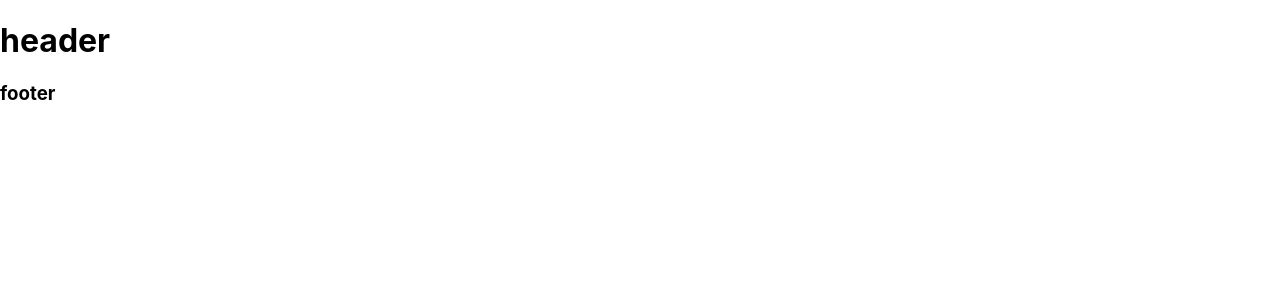
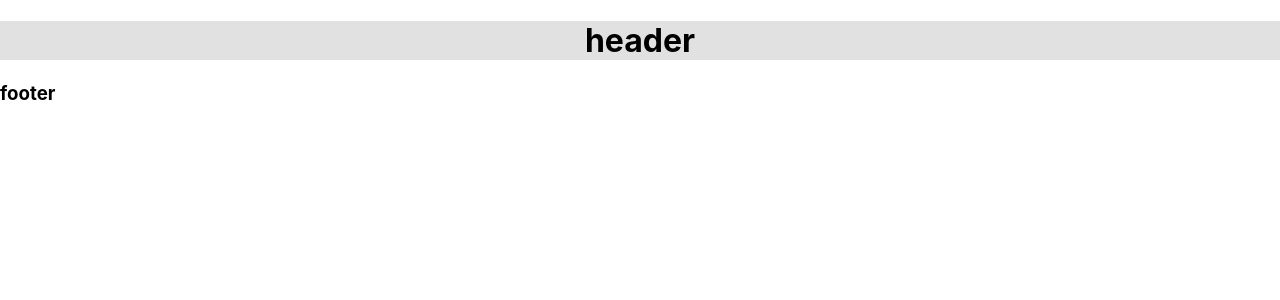
Before and after one commit to kooroosh1363/REACT-BLOG-mini-project, a React (Create React App) app: page / in a window 1280 px wide. Shown: the top 300 px of the page. Built offline with nearby package versions, Linux system fonts and the light colour scheme.

Commit message:
test inline css

```diff
--- a/src/components/navbar/Navbar.jsx
+++ b/src/components/navbar/Navbar.jsx
@@ -1,7 +1,7 @@
-function Navbar(){
-    return(
+function Navbar() {
+    return (
         <div>
-        <h1>
+            <h1 style={{textAlign: "center",backgroundColor:"#e1e1e1"}}>
                 header
             </h1>
         </div>
```
Lines whose indentation alone changed are shown as unchanged.
